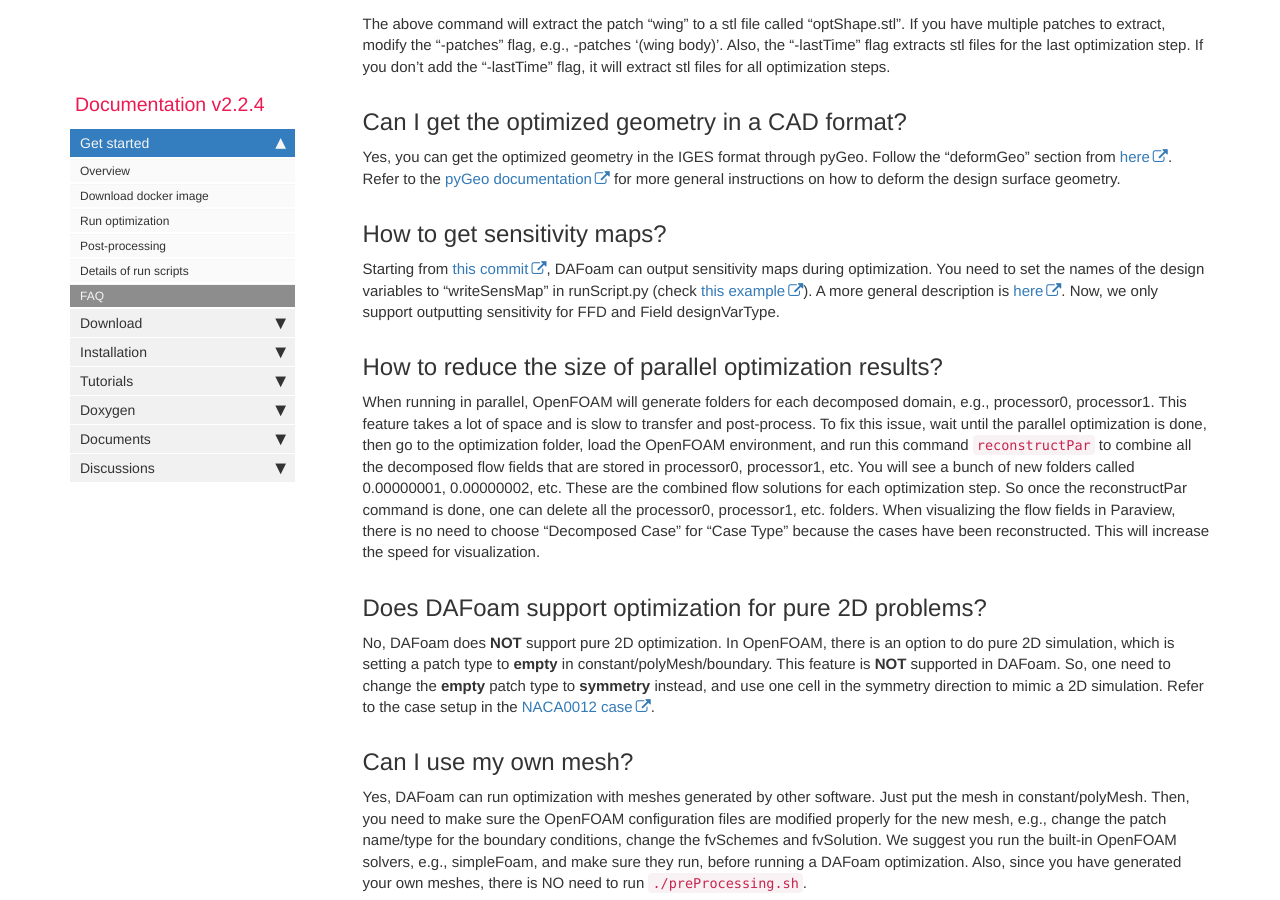
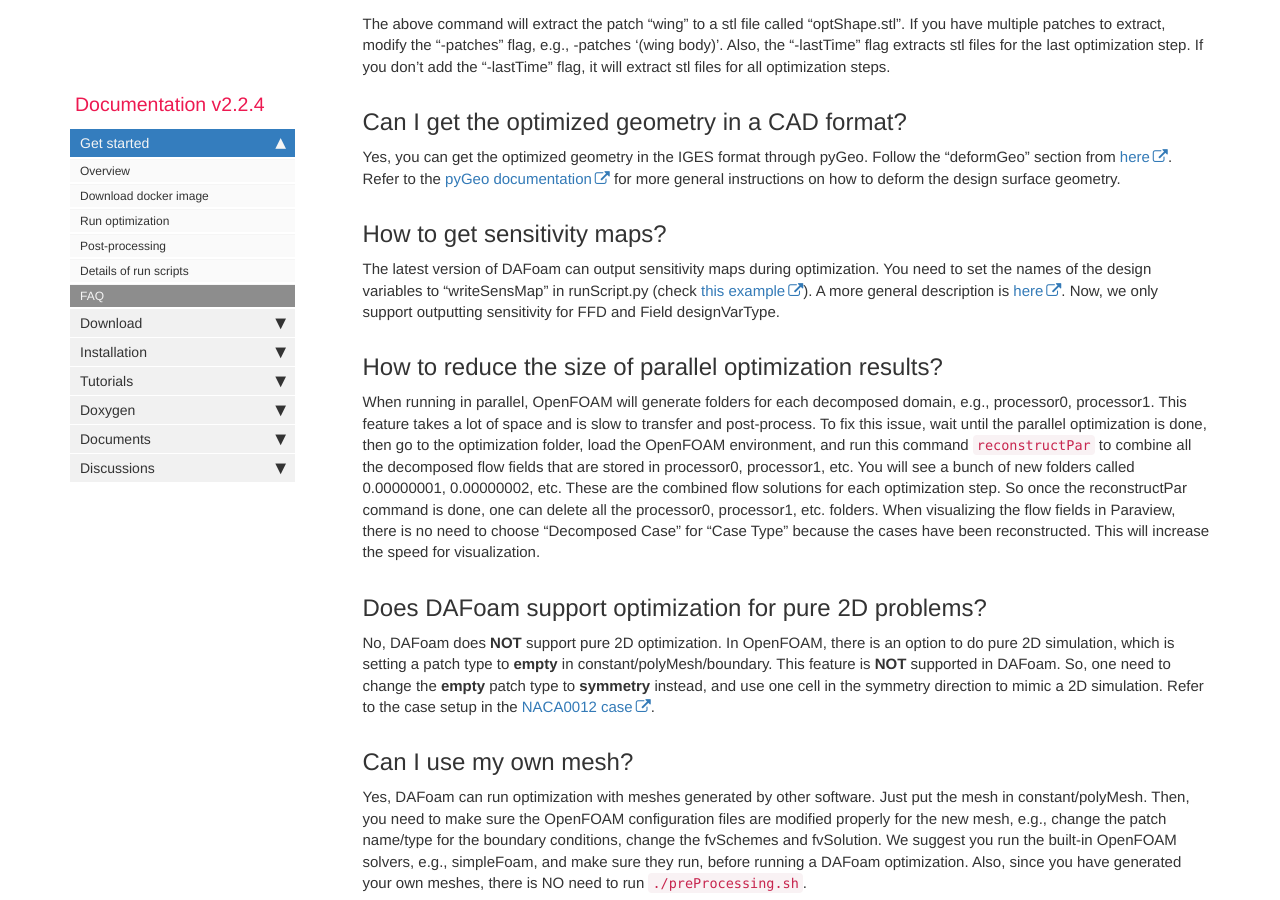
Before and after one commit to DAFoam/DAFoam.github.io, a Jekyll site: the page built from pages/mydoc/mydoc_get_started_faq.md, in a window 1280 px wide and 900 px high, scrolled down 2797 px. Built offline with Jekyll 4.4.1, drawn with Linux system fonts in a browser that asks for light colours; comment, search, counter and statistics services are not loaded.

Commit message:
content update

```diff
--- a/pages/mydoc/mydoc_get_started_faq.md
+++ b/pages/mydoc/mydoc_get_started_faq.md
@@ -79,7 +79,7 @@ Yes, you can get the optimized geometry in the IGES format through pyGeo. Follow
 
 ## How to get sensitivity maps?
 
-Starting from [this commit](https://github.com/mdolab/dafoam/commit/c1c3ea12a49ceec7177238f7dc70a25ce260bba9), DAFoam can output sensitivity maps during optimization. You need to set the names of the design variables to "writeSensMap" in runScript.py (check [this example](https://github.com/mdolab/dafoam/blob/c1c3ea12a49ceec7177238f7dc70a25ce260bba9/tests/runTests_DASimpleFoam.py#L46)). A more general description is [here](https://github.com/mdolab/dafoam/blob/c1c3ea12a49ceec7177238f7dc70a25ce260bba9/dafoam/pyDAFoam.py#L552). Now, we only support outputting sensitivity for FFD and Field designVarType.
+The latest version of DAFoam can output sensitivity maps during optimization. You need to set the names of the design variables to "writeSensMap" in runScript.py (check [this example](https://github.com/mdolab/dafoam/blob/c1c3ea12a49ceec7177238f7dc70a25ce260bba9/tests/runTests_DASimpleFoam.py#L46)). A more general description is [here](https://github.com/mdolab/dafoam/blob/c1c3ea12a49ceec7177238f7dc70a25ce260bba9/dafoam/pyDAFoam.py#L552). Now, we only support outputting sensitivity for FFD and Field designVarType.
 
 ## How to reduce the size of parallel optimization results?
 
```
